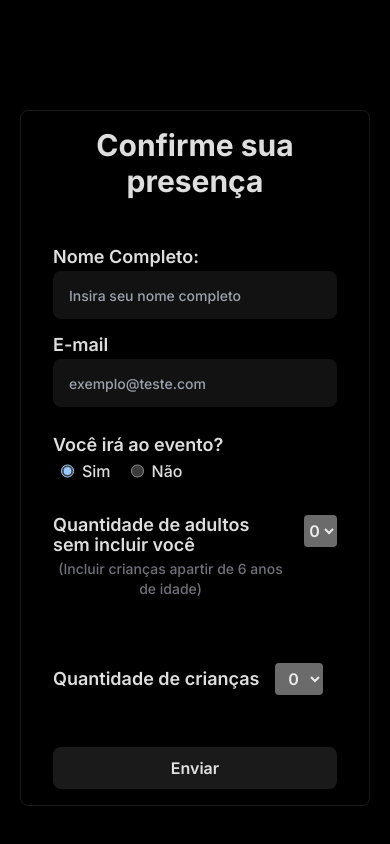
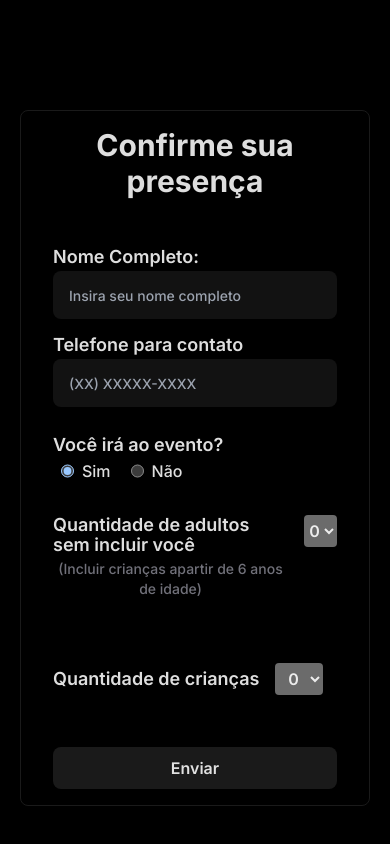
Before and after one commit to iTzRodz/casamento, a React (Vite) app: page / in a window 390 px wide. Shown: the part 5952-6796 px from the top of the page. Built offline with nearby package versions, Linux system fonts and the light colour scheme.

Commit message:
feat: replace email field with phone input and add phone number masking

```diff
--- a/src/components/form/Presenca.tsx
+++ b/src/components/form/Presenca.tsx
@@ -13,7 +13,7 @@ interface Input {
 
 const validationFormSchema = zod.object({
   isGoToEvent: zod.enum(["1", "0"]),
-  email: zod.string().min(1).email(),
+  phone: zod.string().min(1),
   name: zod.string().min(1),
   adultCount: zod.number(),
   childCount: zod.number(),
@@ -31,7 +31,7 @@ export function ConfirmPresenca() {
   const { register, handleSubmit, watch, setValue } = useForm<FormData>({
     resolver: zodResolver(validationFormSchema),
     defaultValues: {
-      email: "",
+      phone: "",
       isGoToEvent: "1",
       name: "",
       adultCount: 1,
@@ -70,6 +70,8 @@ export function ConfirmPresenca() {
 
   async function handleSubimitForm(data: FormData) {
     setLoading(true);
+    data.phone = data.phone.replace(/\D/g, "");
+
     await saveFormData(data).then((res) => {
       if (res.status !== 201) {
         const { data } = res;
@@ -82,6 +84,19 @@ export function ConfirmPresenca() {
 
       setSuccess(true);
     });
+  }
+
+  function maskPhone(value: string) {
+    return value
+      .replace(/\D/g, "")
+      .replace(/^(\d{2})(\d)/, "($1) $2")
+      .replace(/(\d{5})(\d)/, "$1-$2")
+      .replace(/(-\d{4})\d+?$/, "$1");
+  }
+
+  function handlePhoneChange(e: React.ChangeEvent<HTMLInputElement>) {
+    const masked = maskPhone(e.target.value);
+    setValue("phone", masked);
   }
   return (
     <section className=" mx-auto rounded-lg px-5">
@@ -122,12 +137,17 @@ export function ConfirmPresenca() {
 
               <div className="flex w-full flex-col items-start justify-start gap-2">
                 <span className="text-start text-lg/3 font-semibold ">
-                  E-mail{" "}
+                  Telefone para contato{" "}
                 </span>
                 <input
-                  className="h-12 w-full rounded-lg p-4 text-start outline-none placeholder:text-sm focus:border focus:border-amber-400"
-                  placeholder="exemplo@teste.com"
-                  {...register("email")}
+                  className="h-12 w-full rounded-lg p-4 text-start outline-none placeholder:text-sm placeholder:uppercase focus:border focus:border-amber-400"
+                  placeholder="(xx) xxxxx-xxxx"
+                  type="tel"
+                  title="Formato: (xx) xxxxx-xxxx"
+                  id="phone"
+                  {...register("phone")}
+                  onChange={handlePhoneChange}
+                  maxLength={15}
                 />
               </div>
             </div>
```
